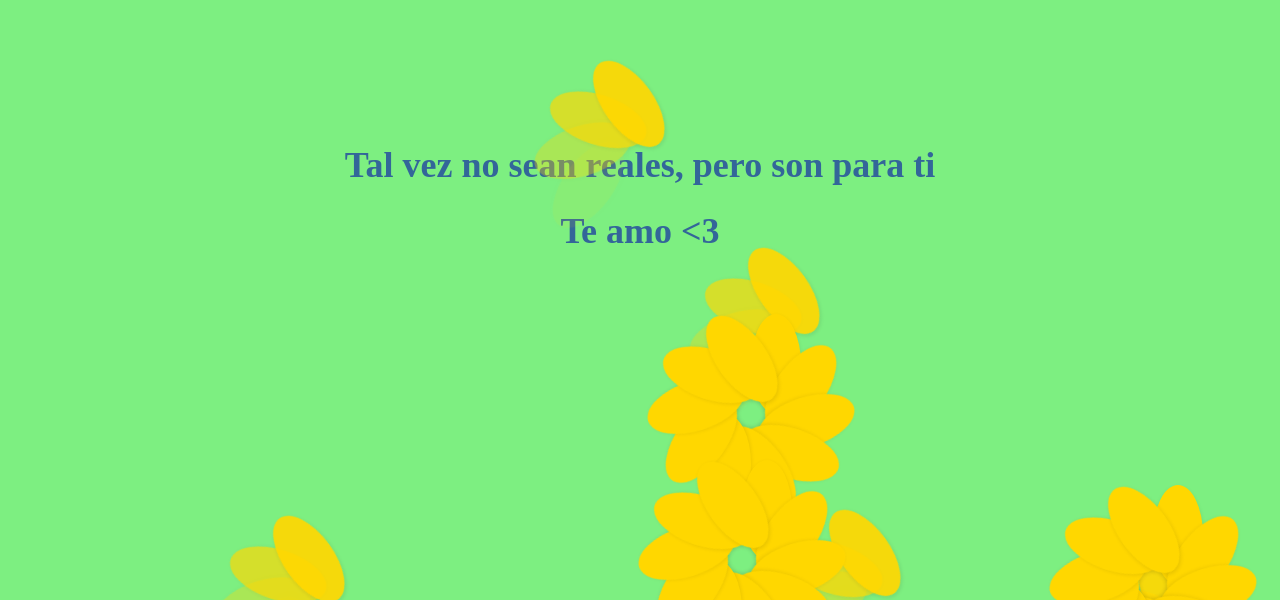
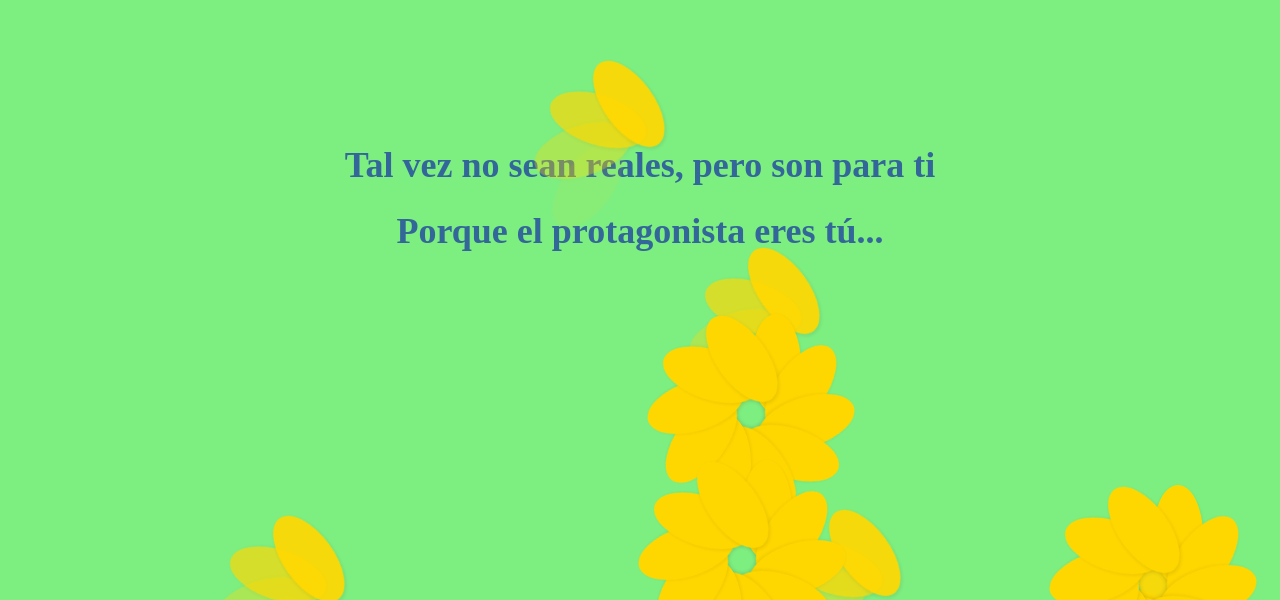
Before and after one commit to Jos-mlp/FlroresA, a plain HTML site: page index.html in a window 1280 px wide. Shown: the part 200-800 px from the top of the page. Drawn offline with Linux system fonts and the light colour scheme.

Commit message:
Update index.html

```diff
--- a/index.html
+++ b/index.html
@@ -9,7 +9,7 @@
 <body>
     <div class="container">
         <h1>Tal vez no sean reales, pero son para ti</h1>
-        <h1>Te amo <3</h1>
+        <h1>Porque el protagonista eres tú...</h1>
         <!--<img src="img.png" alt="flores" class="imagen-flor">-->
         <div class="flower-container">
             <!-- Agrega y elimina flores mediante JavaScript -->
```
